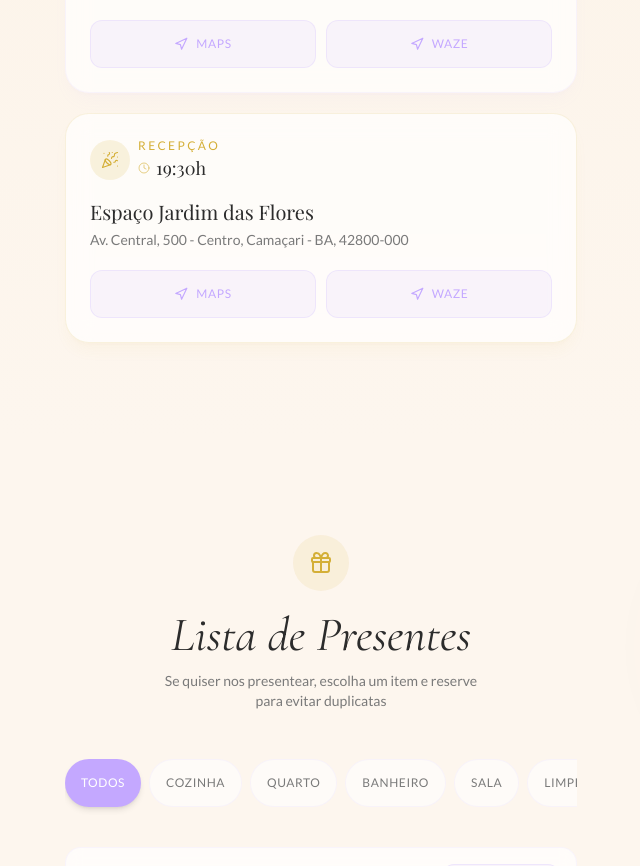
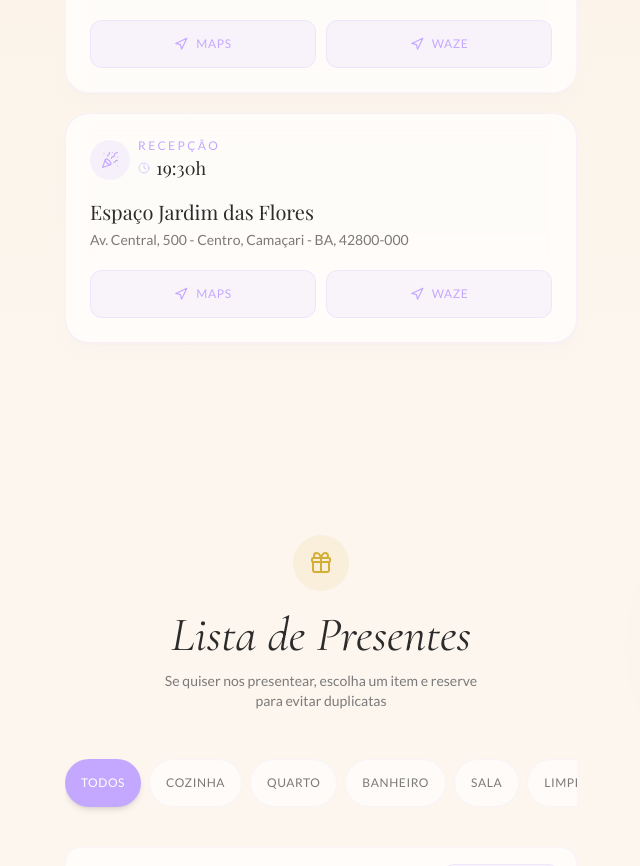
Before and after one commit to tassiadossantos/wedding-fernanda-edson, a React (Vite) app: page / in a window 1280 px wide. Shown: the part 3648-4514 px from the top of the page, without its empty margins (319-959 px from the left). Built offline with nearby package versions, Linux system fonts and the light colour scheme; no server answers; the database is empty; a web font is replaced by a local one.

Commit message:
fix: card recepção em lavanda ao invés de gold

```diff
--- a/src/components/Locations.tsx
+++ b/src/components/Locations.tsx
@@ -86,17 +86,17 @@ export function Locations() {
             transition={{ duration: 0.6, delay: 0.2 }}
             className="relative"
           >
-            <div className="bg-white/70 backdrop-blur-md rounded-3xl p-6 border border-gold/15 shadow-lg shadow-gold/5">
+            <div className="bg-white/70 backdrop-blur-md rounded-3xl p-6 border border-rose/15 shadow-lg shadow-rose/5">
               <div className="flex items-center gap-2 mb-4">
-                <div className="w-10 h-10 rounded-full bg-gold/15 flex items-center justify-center">
-                  <PartyPopper size={18} className="text-gold" strokeWidth={1.5} />
+                <div className="w-10 h-10 rounded-full bg-rose/15 flex items-center justify-center">
+                  <PartyPopper size={18} className="text-rose" strokeWidth={1.5} />
                 </div>
                 <div>
-                  <span className="text-xs font-sans text-gold uppercase tracking-[0.2em] block">
+                  <span className="text-xs font-sans text-rose uppercase tracking-[0.2em] block">
                     Recepção
                   </span>
                   <div className="flex items-center gap-1.5 text-dark">
-                    <Clock size={12} className="text-gold/60" />
+                    <Clock size={12} className="text-rose/60" />
                     <span className="font-serif text-lg">{reception.time}h</span>
                   </div>
                 </div>
```
